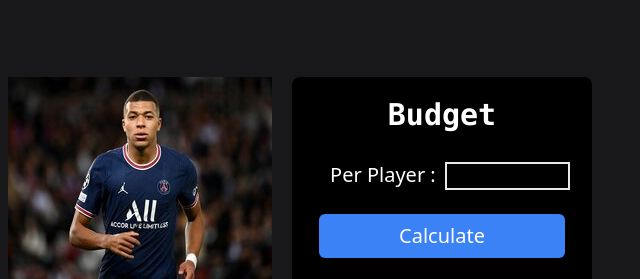
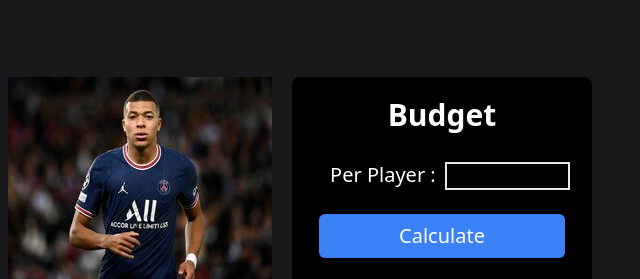
Before and after one commit to Shafayet-Hossain23/select-best-five, a plain HTML site: page index.html in a window 1280 px wide. Shown: the part 954-1233 px from the top of the page, 640-1280 px from the left. Drawn offline with nearby package versions, Linux system fonts and the light colour scheme.

Commit message:
last-commit

```diff
--- a/index.html
+++ b/index.html
@@ -86,7 +86,7 @@
                     </button>
                 </div>
                 <div class="bg-black rounded-lg text-center	" style="width: 300px; height:514px">
-                    <h1 class="font-bold text-white text-3xl text-center mt-5 text-orange-500 font-mono">Budget</h1>
+                    <h1 class="font-bold text-white text-3xl text-center mt-5 text-orange-500">Budget</h1>
                     <div class="mt-7">
                         <p class="text-white inline pl-4 text-xl">Per Player : </p>
                         <input id="player-cost-field" class="w-5/12 ml-1 bg-transparent border-2 text-white"
```
